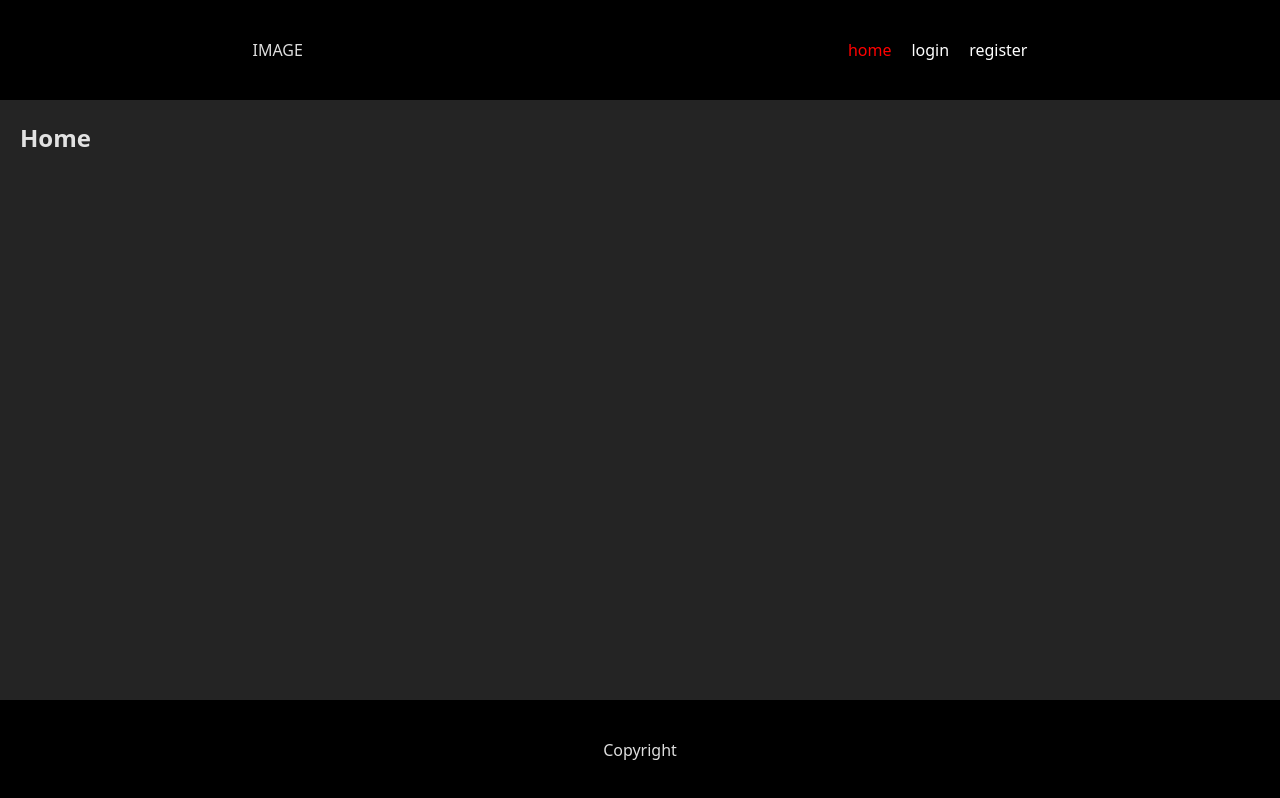
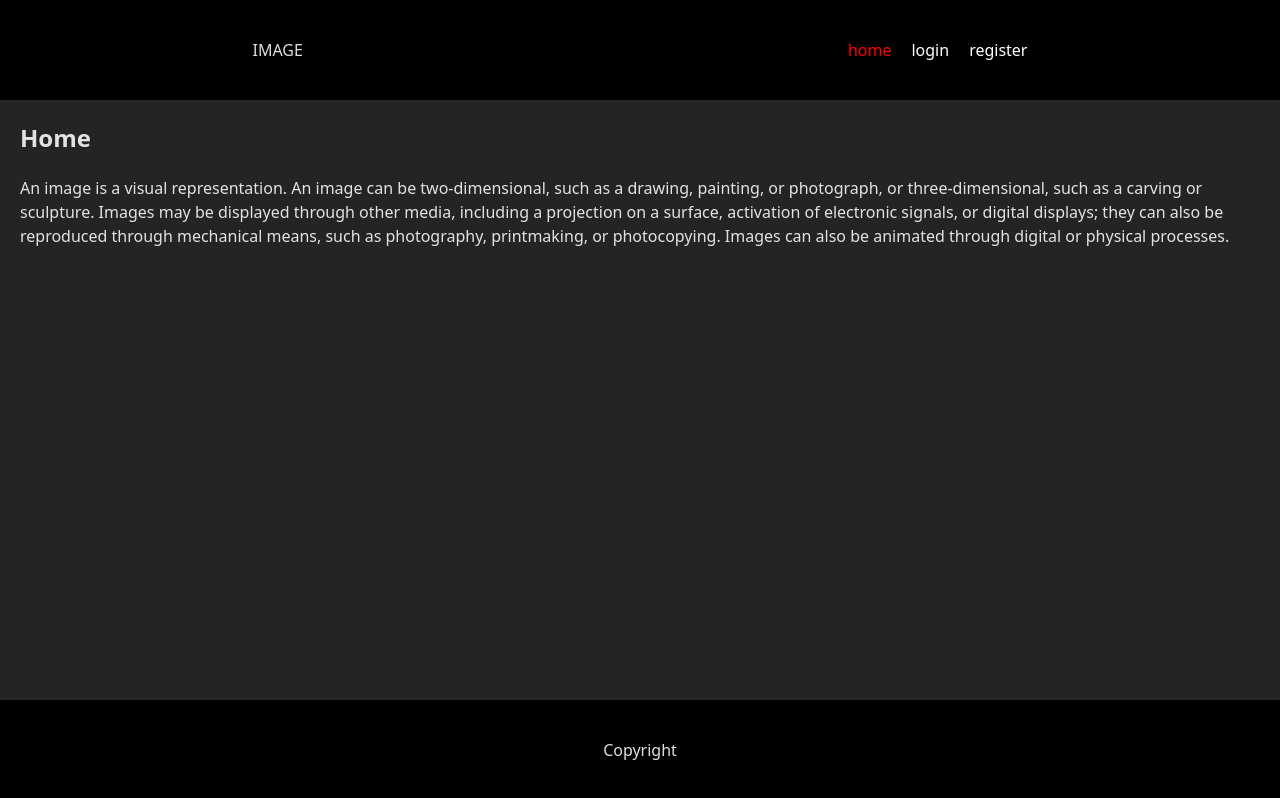
Before and after one commit to Paulius19Ka/React_atsiskaitymas, a React (Vite) app: page / in a window 1280 px wide. Built offline with nearby package versions, Linux system fonts and the light colour scheme; data requests are answered from the project's data file.

Commit message:
basic display of post's cards

```diff
--- /dev/null
+++ b/src/components/UI/molecules/PostCard.tsx
@@ -0,0 +1,16 @@
+import { Post } from "../../../types";
+
+type Props = {
+  data: Post
+}
+
+const PostCard = ({ data }: Props) => {
+
+
+
+  return (
+    <div>{data.content}</div>
+  );
+}
+
+export default PostCard;
--- a/src/components/pages/Home.tsx
+++ b/src/components/pages/Home.tsx
@@ -1,7 +1,26 @@
+import { useContext } from "react";
+
+import PostsContext from "../contexts/PostsContext";
+import { PostsContextTypes } from "../../types";
+import PostCard from "../UI/molecules/PostCard";
+
 const Home = () => {
+
+  const { posts } = useContext(PostsContext) as PostsContextTypes;
+
   return (
     <section>
       <h2>Home</h2>
+      {
+        posts ?
+        posts.map(post =>
+          <PostCard
+            data={post}
+            key={post.id}
+          />
+        ) :
+        <p>Loading gif</p>
+      }
     </section>
   );
 }
```
